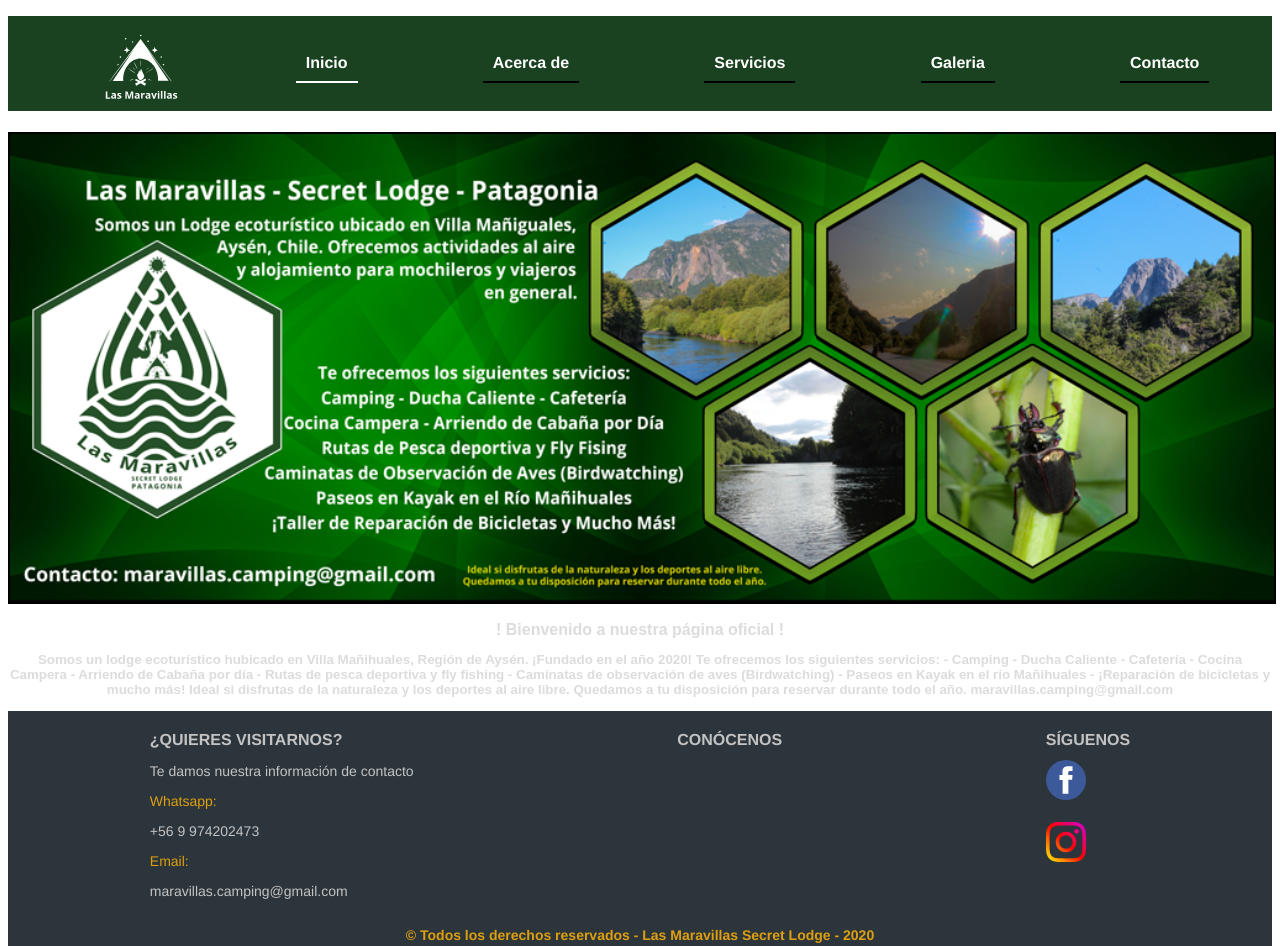
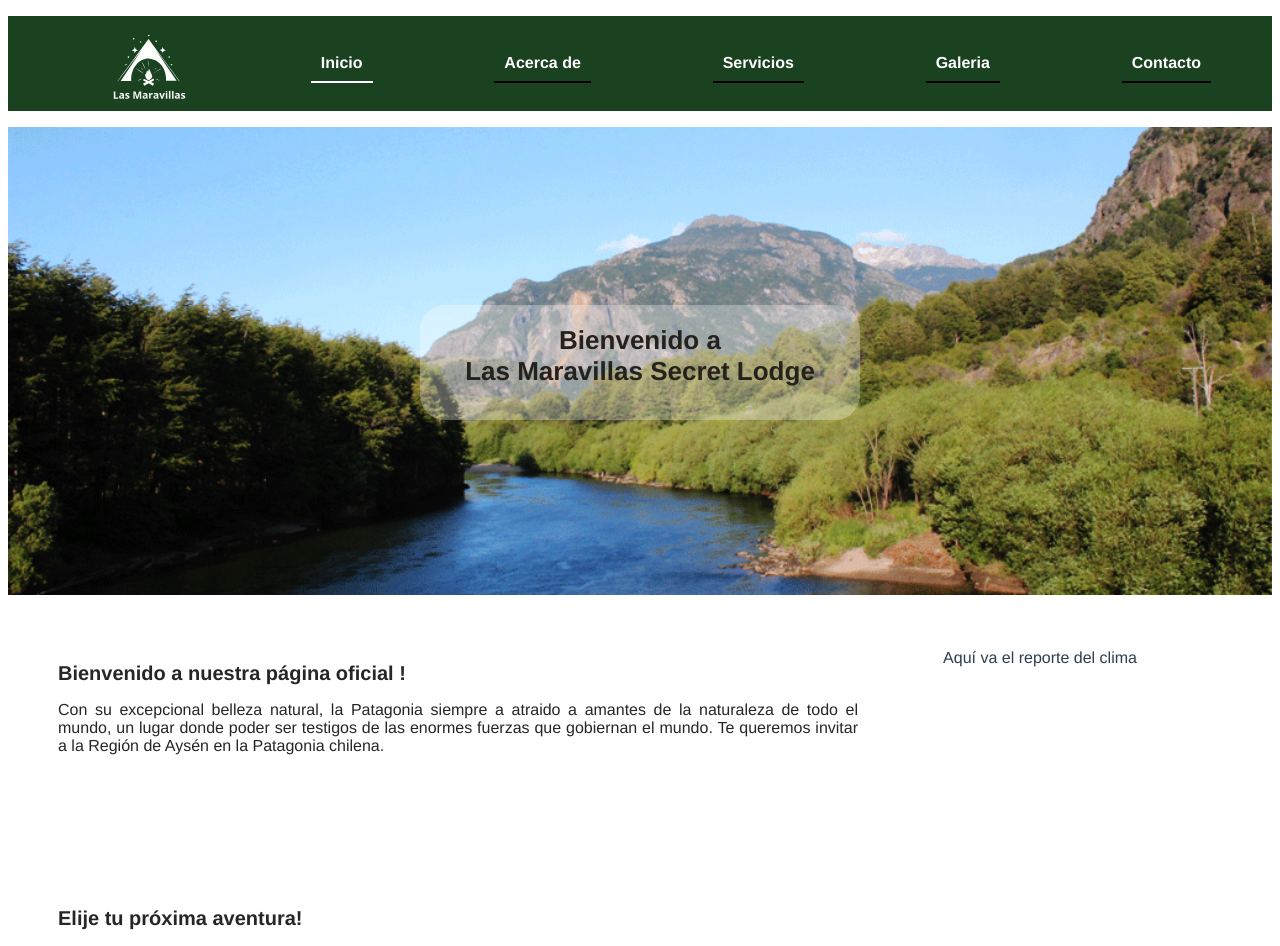
Before and after one commit to PabloAV2020/maravillasv3, a Vue app: page / in a window 1280 px wide. Shown: the top 946 px of the page. Built offline with nearby package versions, Linux system fonts and the light colour scheme.

Commit message:
Adding welcome message and adventure message

```diff
--- a/src/components/Navigation.vue
+++ b/src/components/Navigation.vue
@@ -50,7 +50,7 @@
   color: white;
   font-weight: bold;
   cursor: pointer;
-  padding: 10px;
+
   width: fit-content;
   list-style-type: none;
 
--- a/src/views/Home.vue
+++ b/src/views/Home.vue
@@ -1,32 +1,38 @@
 <template>
   <div>
-    <div class="responsive">
-        <img src="../assets/img/2.png" alt="Banner" >
-    </div>
+      <div class="container">
+        <img src="../assets/img/welcome.png" alt="Bienvenido" style="width:100%;">
+        <div class="centered">
+          <h1>Bienvenido a <br>
+          Las Maravillas Secret Lodge</h1>
+        </div>
+      </div>
+      <div class="welcome">
+        <div class="div1">
+          <h1>Bienvenido a nuestra página oficial !</h1>
+          <p> Con su excepcional belleza natural, la Patagonia siempre a atraido a amantes de la naturaleza de todo el mundo,
+            un lugar donde poder ser testigos de las enormes fuerzas que gobiernan el mundo. Te queremos invitar a la Región de Aysén
+            en la Patagonia chilena.  </p>
+          <br>
+        </div>
+        <div class="div-2">
+          Aquí va el reporte del clima
+        </div>
+      </div>
+      <div class="adventure">
+          <h1>Elije tu próxima aventura!</h1>
+          <p> Desde nuestro Lodge puedes acceder a lugares únicos, donde podrás realizar distintas actividades como
+            pesca deportiva, senderismo, avistamiento de aves, natación, escalada, entre otros. Además podrás escoger otros
+            destinos de la región hacia donde dirigirte con comodida como las Cavernas de Marmol, Parque Nacional Queulat,
+            entre muchos otros lugares hermosos y desconocidos.  </p>
+          <br>
 
-<div class="bienvenida">
-    <h2>
-      ! Bienvenido a nuestra página oficial !
-      </h2>
-    <h3>
-        Somos un lodge ecoturístico hubicado en Villa Mañihuales, Región de Aysén.
-        ¡Fundado en el año 2020!
+      </div>
 
-        Te ofrecemos los siguientes servicios:
-        - Camping
-        - Ducha Caliente
-        - Cafetería
-        - Cocina Campera
-        - Arriendo de Cabaña por día
-        - Rutas de pesca deportiva y fly fishing
-        - Caminatas de observación de aves (Birdwatching)
-        - Paseos en Kayak en el río Mañihuales
-        - ¡Reparación de bicicletas y mucho más!
-        Ideal si disfrutas de la naturaleza y los deportes al aire libre.
-        Quedamos a tu disposición para reservar durante todo el año.
-        maravillas.camping@gmail.com
-    </h3>
-      </div>
+  </div>
+
+
+
   </div>
 </template>
 
@@ -38,23 +44,83 @@
 
 <style scoped>
 
-.responsive img{
-  margin-top: 5px;
-  width: 100%;
-  height: auto;
-  border: 2px solid black;
+
+.container {
+  position: relative;
+  text-align: center;
 }
 
-.bienvenida h2{
-  font-family: Arial, Helvetica, sans-serif;
-  font-size: 12pt;
-  font-weight: bold;
-  color:#DCDCDC
+
+/* Centered text */
+.centered {
+  position: absolute;
+  top: 50%;
+  left: 50%;
+  transform: translate(-50%, -50%);
+
 }
 
-.bienvenida h3{
-  font-family: Arial, Helvetica, sans-serif;
-  font-size: 10pt;
-  color:#DCDCDC
+.centered h1 {
+
+  font-size: 26px;
+  color:#25221e;
+  background-color: rgba(255, 255, 255, 0.3);
+  border-radius: 25px;
+  padding: 20px;
+  width: 400px;
+  height: 75px;
+
 }
+
+.welcome {
+  margin:50px;
+  margin-bottom:240px;
+}
+
+
+.div1 {
+  float:left;
+  width:800px;
+
+}
+
+.div2 {
+  border-left:800px;
+  margin-bottom:50px;
+  float:right;
+}
+
+.div1 h1 {
+  font-size: 20px;
+  color: #262626;
+  text-align: left;
+}
+
+
+.div1 p {
+  font-size: 16px;
+  color: #262626;
+  text-align: justify;
+
+}
+
+
+.adventure{
+
+  margin:50px;
+
+}
+
+.adventure h1{
+  font-size: 20px;
+  color: #262626;
+  text-align: left;
+}
+
+.adventure p{
+  font-size: 16px;
+  color: #262626;
+  text-align: justify;
+}
+
 </style>
```
